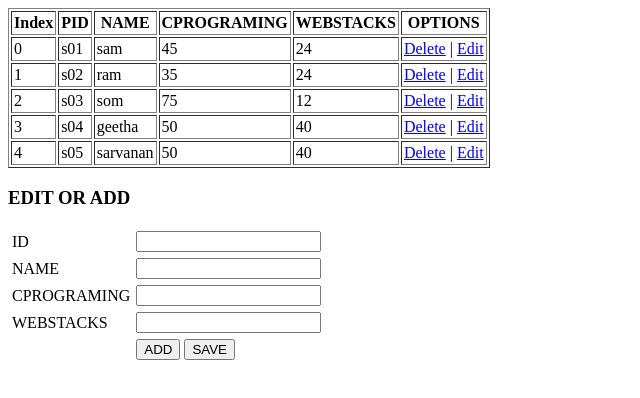
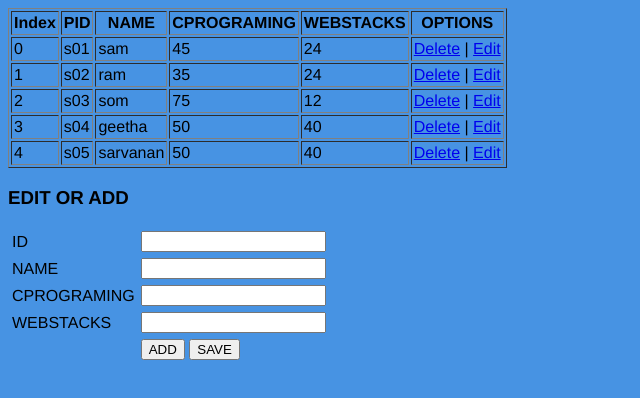
Before and after one commit to sanjaayanand/json, a plain HTML site: page sub.html in a window 1280 px wide. Shown: the whole page, without its empty margins (0-640 px from the left). Drawn offline with Linux system fonts and the light colour scheme.

Commit message:
Update sub.html

```diff
--- a/sub.html
+++ b/sub.html
@@ -6,6 +6,7 @@
     <title>Subject Attendance</title>
     <script src="angular.min.js"></script>
     <script src="product.js"></script>
+    <link href="st.css" rel="stylesheet">
 </head>
 <body ng-app="myapp" ng-controller="myctrl">
     <table cellpadding="2" cellspacing="2" border="1">
```
